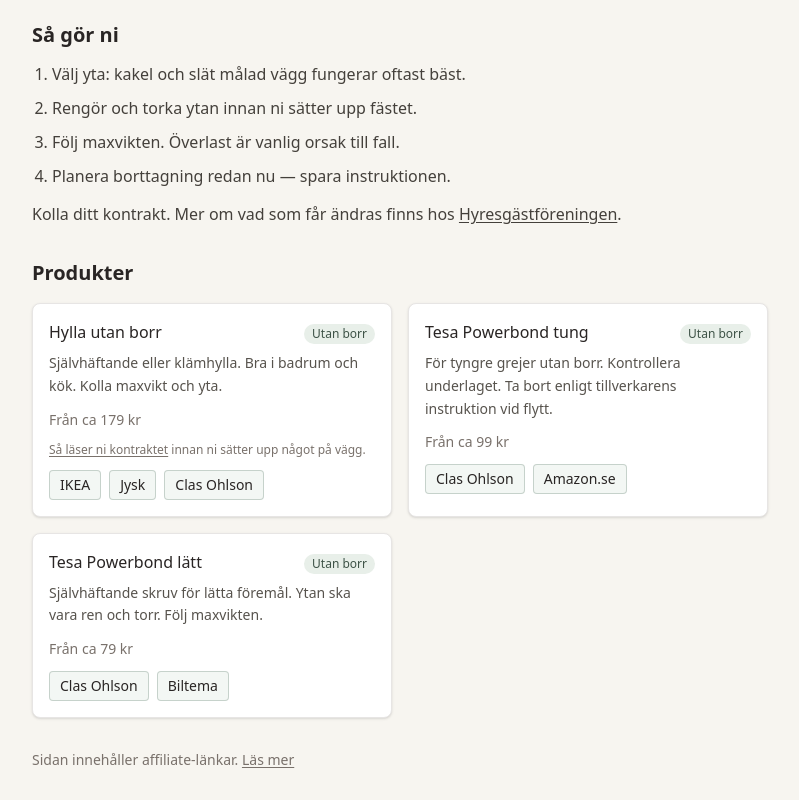
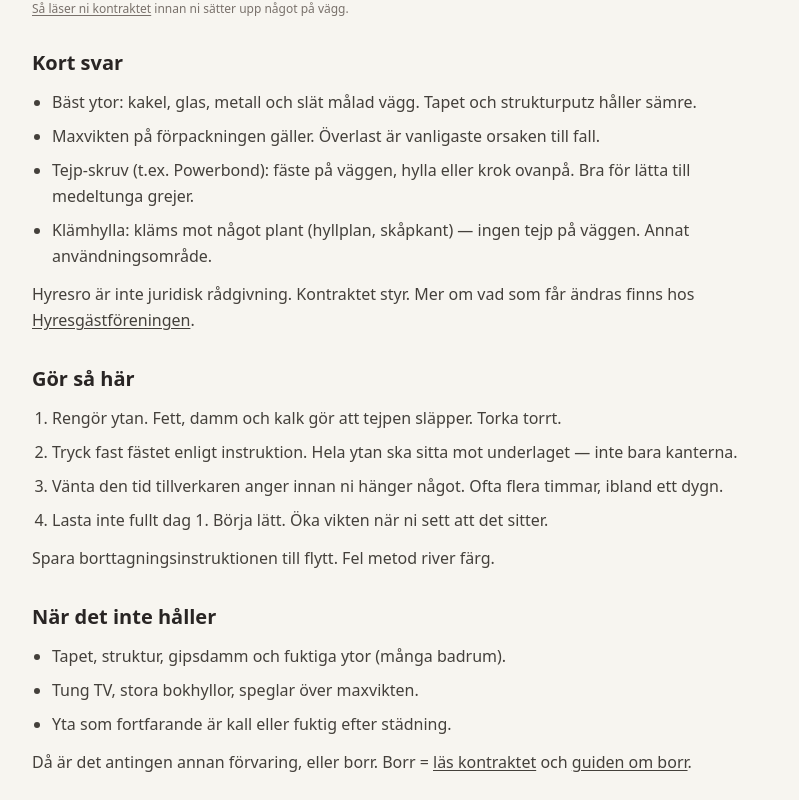
Before and after one commit to snabbsajt/hyresro, a Next.js app: page /guide/hylla-utan-borra in a window 1280 px wide. Shown: the part 200-1000 px from the top of the page, without its empty margins (240-1039 px from the left). Built offline with nearby package versions, Linux system fonts and the light colour scheme.

Commit message:
Drop: hylla-guiden — Sätta upp hylla utan att borra

```diff
--- a/src/app/guide/hylla-utan-borra/page.tsx
+++ b/src/app/guide/hylla-utan-borra/page.tsx
@@ -1,19 +1,20 @@
 import type { Metadata } from "next";
 import Link from "next/link";
+import { ContractNote } from "@/components/ContractNote";
 import { Disclosure } from "@/components/Disclosure";
 import { ProductCard } from "@/components/ProductCard";
 import { getProduct } from "@/data/products";
 
 export const metadata: Metadata = {
-  title: "Hylla utan borr i hyresrätt",
+  title: "Sätta upp hylla utan att borra",
   description:
-    "Så sätter ni upp hylla utan att borra. Självhäftande fästen, klämhyllor och vad ni ska tänka på.",
+    "Hylla utan borr i hyresrätt: yta, maxvikt, tejp-skruv och klämhylla. Kort guide. Inte juridisk rådgivning.",
 };
 
 export default function HyllaUtanBorraPage() {
   const hylla = getProduct("hylla-no-drill");
+  const tesaTung = getProduct("tesa-skruv-tung");
   const tesaLatt = getProduct("tesa-skruv-latt");
-  const tesaTung = getProduct("tesa-skruv-tung");
 
   return (
     <article className="space-y-8">
@@ -25,23 +26,38 @@ export default function HyllaUtanBorraPage() {
           / Guider
         </p>
         <h1 className="text-3xl font-semibold tracking-tight text-stone-900">
-          Hylla utan borr
+          Hylla utan att borra
         </h1>
         <p className="text-lg text-stone-600">
-          Förvaring utan hål — om underlaget och vikten stämmer.
+          Förvaring utan hål i väggen — om ytan är rätt och ni håller er under
+          maxvikten.
         </p>
+        <ContractNote />
       </header>
 
       <section className="space-y-3 leading-relaxed text-stone-700">
-        <h2 className="text-xl font-semibold text-stone-800">Så gör ni</h2>
-        <ol className="list-decimal space-y-2 pl-5">
-          <li>Välj yta: kakel och slät målad vägg fungerar oftast bäst.</li>
-          <li>Rengör och torka ytan innan ni sätter upp fästet.</li>
-          <li>Följ maxvikten. Överlast är vanlig orsak till fall.</li>
-          <li>Planera borttagning redan nu — spara instruktionen.</li>
-        </ol>
+        <h2 className="text-xl font-semibold text-stone-800">Kort svar</h2>
+        <ul className="list-disc space-y-2 pl-5">
+          <li>
+            Bäst ytor: kakel, glas, metall och slät målad vägg. Tapet och
+            strukturputz håller sämre.
+          </li>
+          <li>
+            Maxvikten på förpackningen gäller. Överlast är vanligaste orsaken
+            till fall.
+          </li>
+          <li>
+            Tejp-skruv (t.ex. Powerbond): fäste på väggen, hylla eller krok
+            ovanpå. Bra för lätta till medeltunga grejer.
+          </li>
+          <li>
+            Klämhylla: kläms mot något plant (hyllplan, skåpkant) — ingen tejp på
+            väggen. Annat användningsområde.
+          </li>
+        </ul>
         <p>
-          Kolla ditt kontrakt. Mer om vad som får ändras finns hos{" "}
+          Hyresro är inte juridisk rådgivning. Kontraktet styr. Mer om vad som
+          får ändras finns hos{" "}
           <a
             href="https://www.hyresgastforeningen.se/"
             target="_blank"
@@ -50,6 +66,58 @@ export default function HyllaUtanBorraPage() {
           >
             Hyresgästföreningen
           </a>
+          .
+        </p>
+      </section>
+
+      <section className="space-y-3 leading-relaxed text-stone-700">
+        <h2 className="text-xl font-semibold text-stone-800">Gör så här</h2>
+        <ol className="list-decimal space-y-2 pl-5">
+          <li>
+            Rengör ytan. Fett, damm och kalk gör att tejpen släpper. Torka torrt.
+          </li>
+          <li>
+            Tryck fast fästet enligt instruktion. Hela ytan ska sitta mot
+            underlaget — inte bara kanterna.
+          </li>
+          <li>
+            Vänta den tid tillverkaren anger innan ni hänger något. Ofta flera
+            timmar, ibland ett dygn.
+          </li>
+          <li>
+            Lasta inte fullt dag 1. Börja lätt. Öka vikten när ni sett att det
+            sitter.
+          </li>
+        </ol>
+        <p>
+          Spara borttagningsinstruktionen till flytt. Fel metod river färg.
+        </p>
+      </section>
+
+      <section className="space-y-3 leading-relaxed text-stone-700">
+        <h2 className="text-xl font-semibold text-stone-800">
+          När det inte håller
+        </h2>
+        <ul className="list-disc space-y-2 pl-5">
+          <li>Tapet, struktur, gipsdamm och fuktiga ytor (många badrum).</li>
+          <li>Tung TV, stora bokhyllor, speglar över maxvikten.</li>
+          <li>Yta som fortfarande är kall eller fuktig efter städning.</li>
+        </ul>
+        <p>
+          Då är det antingen annan förvaring, eller borr. Borr ={" "}
+          <Link
+            href="/guide/kolla-kontraktet"
+            className="text-sage-800 underline underline-offset-2"
+          >
+            läs kontraktet
+          </Link>{" "}
+          och{" "}
+          <Link
+            href="/guide/borra-i-hyresratt"
+            className="text-sage-800 underline underline-offset-2"
+          >
+            guiden om borr
+          </Link>
           .
         </p>
       </section>
```
